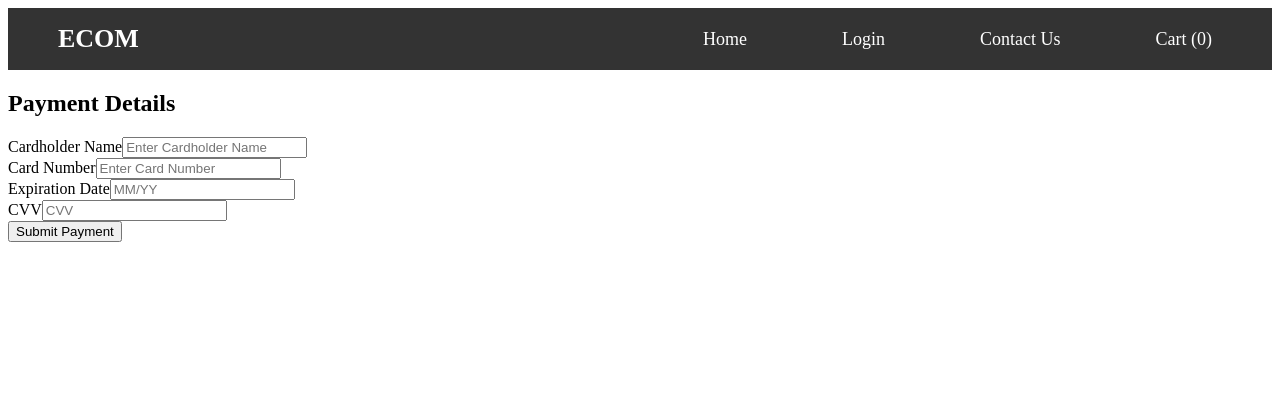
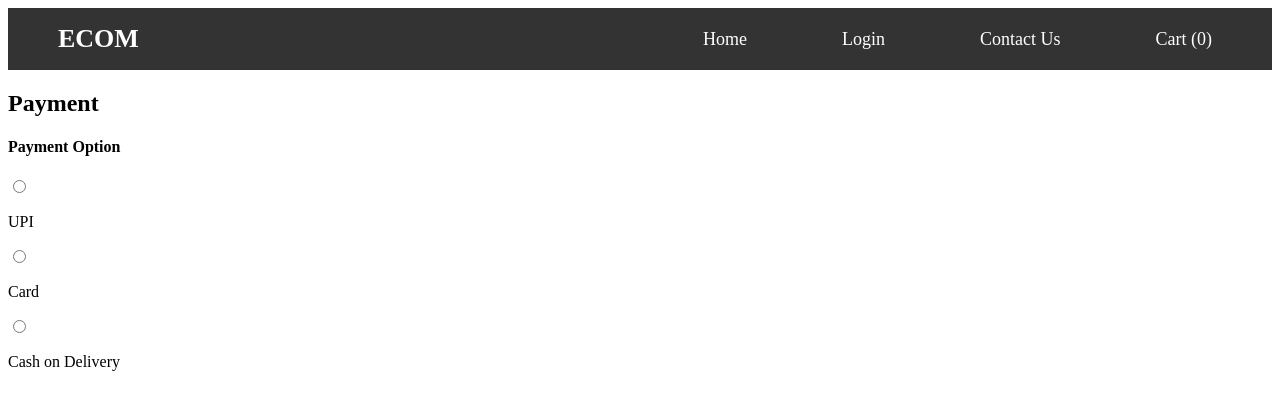
Before and after one commit to krushna26/ECOM_WEB, an Angular app in the folder UI/: page /payment in a window 1280 px wide. Shown: the top 410 px of the page. Built offline with nearby package versions, Linux system fonts and the light colour scheme.

Commit message:
Added Order service

```diff
--- a/UI/src/app/cart/cart.component.html
+++ b/UI/src/app/cart/cart.component.html
@@ -28,7 +28,6 @@
         </ul>
       </div>
 
-      <!-- Checkout Summary Section (25%) -->
       <div class="checkout-summary">
         <app-summery></app-summery>
       </div>
--- a/UI/src/app/checkout/checkout.component.css
+++ b/UI/src/app/checkout/checkout.component.css
@@ -1,104 +1,107 @@
-/* Container for the address section */
+/* General Styling */
+.section-title {
+  font-size: 1.5rem;
+  font-weight: bold;
+  margin-bottom: 1rem;
+  text-align: center;
+  color: #333;
+}
+
 .address-container {
   display: flex;
   flex-direction: column;
-  margin: 1rem 0;
+  gap: 1rem;
   padding: 1rem;
+  border: 1px solid #ddd;
+  border-radius: 8px;
+  background-color: #f9f9f9;
+  max-width: 600px;
+  margin: 1rem auto;
 }
 
-/* Section Title */
-.section-title {
-  font-size: 1.5rem;
-  font-weight: bold;
-  margin-bottom: 0.8rem;
-}
-
-/* Address Item Container */
 .address-item {
   display: flex;
   align-items: center;
-  margin-bottom: 1rem;
-  padding: 1rem;
-  background-color: #f9f9f9;
-  border-radius: 8px;
-  box-shadow: 0 2px 4px rgba(0, 0, 0, 0.1);
+  gap: 1rem;
+}
+
+.address-item input[type="radio"] {
+  accent-color: #007bff; /* Change to your brand color */
+  transform: scale(1.2); /* Slightly enlarge the radio buttons */
+  cursor: pointer;
+}
+
+.address-item label {
+  flex-grow: 1;
+  cursor: pointer;
 }
 
 .address-section {
+  margin: 0;
   font-size: 1rem;
-  color: #333;
-  margin-left: 10px;
+  color: #555;
 }
 
-/* Radio Button Styling */
-input[type="radio"] {
-  margin-right: 10px;
-  cursor: pointer;
-  transform: scale(1.2);
-}
-
-/* Deliver Button Link */
 .deliver {
-  display: flex;
-  justify-content: center;
+  text-align: center;
   margin-top: 1rem;
 }
 
 .deliver-link {
-  padding: 12px 24px;
-  font-size: 1.1rem;
-  font-weight: 600;
+  display: inline-block;
+  padding: 0.5rem 1.5rem;
+  background-color: #007bff;
   color: #fff;
-  background-color: #007bff;
   text-decoration: none;
   border-radius: 4px;
-  box-shadow: 0px 4px 6px rgba(0, 0, 0, 0.1);
-  transition: background-color 0.3s ease, box-shadow 0.3s ease, transform 0.2s ease;
-  cursor: pointer;
+  font-weight: bold;
+  transition: background-color 0.3s ease;
 }
 
 .deliver-link:hover {
   background-color: #0056b3;
-  box-shadow: 0px 6px 10px rgba(0, 0, 0, 0.15);
-  transform: translateY(-2px);
 }
 
-.deliver-link:active {
-  background-color: #004494;
-  box-shadow: 0px 4px 6px rgba(0, 0, 0, 0.1);
-  transform: translateY(0);
+.deliver-link.disabled {
+  background-color: #ddd;
+  color: #999;
+  pointer-events: none;
+  cursor: not-allowed;
 }
 
-/* Add New Address Link */
+/* Add New Address Styling */
 .add-new-address {
   text-align: center;
-  margin-top: 1rem;
+  margin-top: 1.5rem;
 }
 
 .change-address-link {
+  font-size: 1rem;
   color: #007bff;
   text-decoration: none;
-  font-size: 1rem;
-  font-weight: 600;
+  transition: color 0.3s ease;
 }
 
 .change-address-link:hover {
-  text-decoration: underline;
+  color: #0056b3;
 }
 
-/* Responsive Design for Smaller Screens */
+/* Responsive Design */
 @media (max-width: 768px) {
   .address-container {
     padding: 0.5rem;
   }
 
-  .address-item {
-    flex-direction: column;
-    align-items: flex-start;
+  .section-title {
+    font-size: 1.25rem;
   }
 
   .deliver-link {
-    width: 100%;
-    text-align: center;
+    font-size: 0.9rem;
+    padding: 0.4rem 1rem;
+  }
+
+  .change-address-link {
+    font-size: 0.9rem;
   }
 }
--- a/UI/src/app/checkout/checkout.component.html
+++ b/UI/src/app/checkout/checkout.component.html
@@ -1,37 +1,24 @@
-<app-progress-bar></app-progress-bar>
+<!-- <app-progress-bar></app-progress-bar> -->
 
 <h2 class="section-title">Delivery Address</h2>
 
-<div class="address-container">
-  <div class="address-item" *ngFor="let address of addresses">
+<div class="address-container" *ngIf="addresses.length>0" >
+  <div class="address-item" *ngFor="let option of addresses; let i=index">
     <input
-      type="radio"
-      name="selectedAddress"
-      id="address1"
-      [(ngModel)]="selectedAddress"
-      [value]="{address}"
+
+    type="radio"
+    name="options"
+    [value]="option"
+    [(ngModel)]="selectedAddress"
+    [checked]="i === 0"
+    (change)="onSelectionChange(option)"
     />
     <label for="address1">
       <p class="address-section">
-        {{ address || 'No address provided yet' }}
+        {{ option }}
       </p>
     </label>
   </div>
-
-  <!-- <div class="address-item">
-    <input
-      type="radio"
-      name="selectedAddress"
-      id="address2"
-      [(ngModel)]="selectedAddress"
-      [value]="address2"
-    />
-    <label for="address2">
-      <p class="address-section">
-        {{ address2 || 'No address provided yet' }}
-      </p>
-    </label>
-  </div> -->
 
   <span class="deliver">
     <a
@@ -44,7 +31,7 @@
     </a>
   </span>
 
-  <div class="add-new-address">
-    <a routerLink="/editaddress" class="change-address-link">Add New Address →</a>
-  </div>
 </div>
+<div class="add-new-address">
+  <a routerLink="/editaddress" class="change-address-link">Add New Address →</a>
+</div>
--- /dev/null
+++ b/UI/src/app/order.service.ts
@@ -0,0 +1,23 @@
+import { Injectable } from '@angular/core';
+import { BehaviorSubject } from 'rxjs';
+
+@Injectable({
+  providedIn: 'root'
+})
+export class OrderService {
+  private checkeddata=new BehaviorSubject<any[]>([]);
+  checkedsubscribe=this.checkeddata.asObservable();
+
+  order:any;
+  selected_add:any;
+
+  constructor() { }
+  sharedservice(data:any){
+    this.checkeddata.next(data);
+    this.order=data
+  }
+  orderaddress(add:any){
+    this.selected_add=add
+
+  }
+}
--- a/UI/src/app/payment/payment.component.html
+++ b/UI/src/app/payment/payment.component.html
@@ -1,64 +1,23 @@
-<div class="payment-form">
-    <h2 class="form-title">Payment Details</h2>
+<h2>Payment</h2>
 
-    <form #paymentForm="ngForm" (ngSubmit)="processPayment(paymentForm.value)" class="form-container">
-      <!-- Cardholder Name -->
-      <div class="form-group">
-        <label for="cardholderName">Cardholder Name</label>
+<div>
+    <h4>Payment Option</h4>
+    <div class="address-item" *ngFor="let option of paymentoptions; let i=index" >
         <input
-          type="text"
-          id="cardholderName"
-          name="cardholderName"
-          ngModel
-          placeholder="Enter Cardholder Name"
-          required
-          class="form-input"
+        type="radio"
+        name="options"
+        [value]="option"
+        [(ngModel)]="selectedpaymentoption"
+        [checked]="selectedpaymentoption === option"
+        (change)="onSelectionChange(option)"
         />
+        <label for="address1">
+          <p class="address-section" >
+            {{ option }}
+          </p>
+        </label>
       </div>
 
-      <!-- Card Number -->
-      <div class="form-group">
-        <label for="cardNumber">Card Number</label>
-        <input
-          type="text"
-          id="cardNumber"
-          name="cardNumber"
-          ngModel
-          placeholder="Enter Card Number"
-          required
-          class="form-input"
-        />
-      </div>
 
-      <!-- Expiration Date and CVV -->
-      <div class="form-row">
-        <div class="form-group">
-          <label for="expiryDate">Expiration Date</label>
-          <input
-            type="text"
-            id="expiryDate"
-            name="expiryDate"
-            ngModel
-            placeholder="MM/YY"
-            required
-            class="form-input"
-          />
-        </div>
-        <div class="form-group">
-          <label for="cvv">CVV</label>
-          <input
-            type="text"
-            id="cvv"
-            name="cvv"
-            ngModel
-            placeholder="CVV"
-            required
-            class="form-input"
-          />
-        </div>
-      </div>
 
-      <!-- Submit Button -->
-      <button type="submit" class="form-button">Submit Payment</button>
-    </form>
-  </div>
+</div>
--- a/UI/src/app/payment/payment.component.ts
+++ b/UI/src/app/payment/payment.component.ts
@@ -6,12 +6,18 @@ import { Component, OnInit } from '@angular/core';
   styleUrls: ['./payment.component.css']
 })
 export class PaymentComponent implements OnInit {
-
+  paymentoptions=["UPI","Card","Cash on Delivery"];
+  selectedpaymentoption:String='';
   constructor() { }
 
   ngOnInit(): void {
-  }
-  processPayment(a:any){
+
 
   }
+  onSelectionChange(option:string){
+    console.log(this.selectedpaymentoption);
+
+    this.selectedpaymentoption=option;
+  }
+
 }
--- a/UI/src/app/product.service.ts
+++ b/UI/src/app/product.service.ts
@@ -8,17 +8,13 @@ import { BehaviorSubject, Observable } from 'rxjs';
 export class ProductService {
   // private apiUrl = "http://localhost:3000/user";
   private producturl="http://localhost:3000/product";
-  private checkeddata=new BehaviorSubject<any[]>([]);
-   checkedsubscribe=this.checkeddata.asObservable();
+
 
 
 
   constructor(private http:HttpClient) { }
 
-  sharedservice(data:any){
-    this.checkeddata.next(data);
 
-  }
   getcarElement(id:any):Observable<any>{
     return this.http.get(`${this.producturl}/${id}`)
   }
--- a/UI/src/app/summery/summery.component.ts
+++ b/UI/src/app/summery/summery.component.ts
@@ -1,6 +1,7 @@
 import { Component, OnInit } from '@angular/core';
 import { ProductService } from '../product.service';
 import { Router } from '@angular/router';
+import { OrderService } from '../order.service';
 
 @Component({
   selector: 'app-summery',
@@ -12,10 +13,10 @@ export class SummeryComponent implements OnInit {
   total_amount: number = 0;
   selcteddata:any[]=[];
 
-  constructor(private productservice: ProductService,private router:Router) {}
+  constructor(private productservice: ProductService,private orderService:OrderService, private router:Router) {}
 
   ngOnInit(): void {
-    this.productservice.checkedsubscribe.subscribe((res: any) => {
+    this.orderService.checkedsubscribe.subscribe((res: any) => {
       this.selcteddata=res;
       let a = 0;
       let b = 0;
--- a/UI/src/app/user.service.ts
+++ b/UI/src/app/user.service.ts
@@ -53,13 +53,12 @@ export class UserService {
       .pipe(catchError(this.handleError));
   }
 
-  // Check if user is authenticated based on token presence
+
   isAuthenticated(): boolean {
     const token = localStorage.getItem('token');
     return token !== null;
   }
 
-  // Handle errors from HTTP requests
   private handleError(error: any): Observable<never> {
     console.error('An error occurred:', error);
     return throwError(error);
```
Also changed, not shown: UI/src/app/cart/cart.component.ts (+14 -15 lines), UI/src/app/checkout/checkout.component.ts (+12 -3 lines), 1 other file (tests, documents, lock files or other folders).
